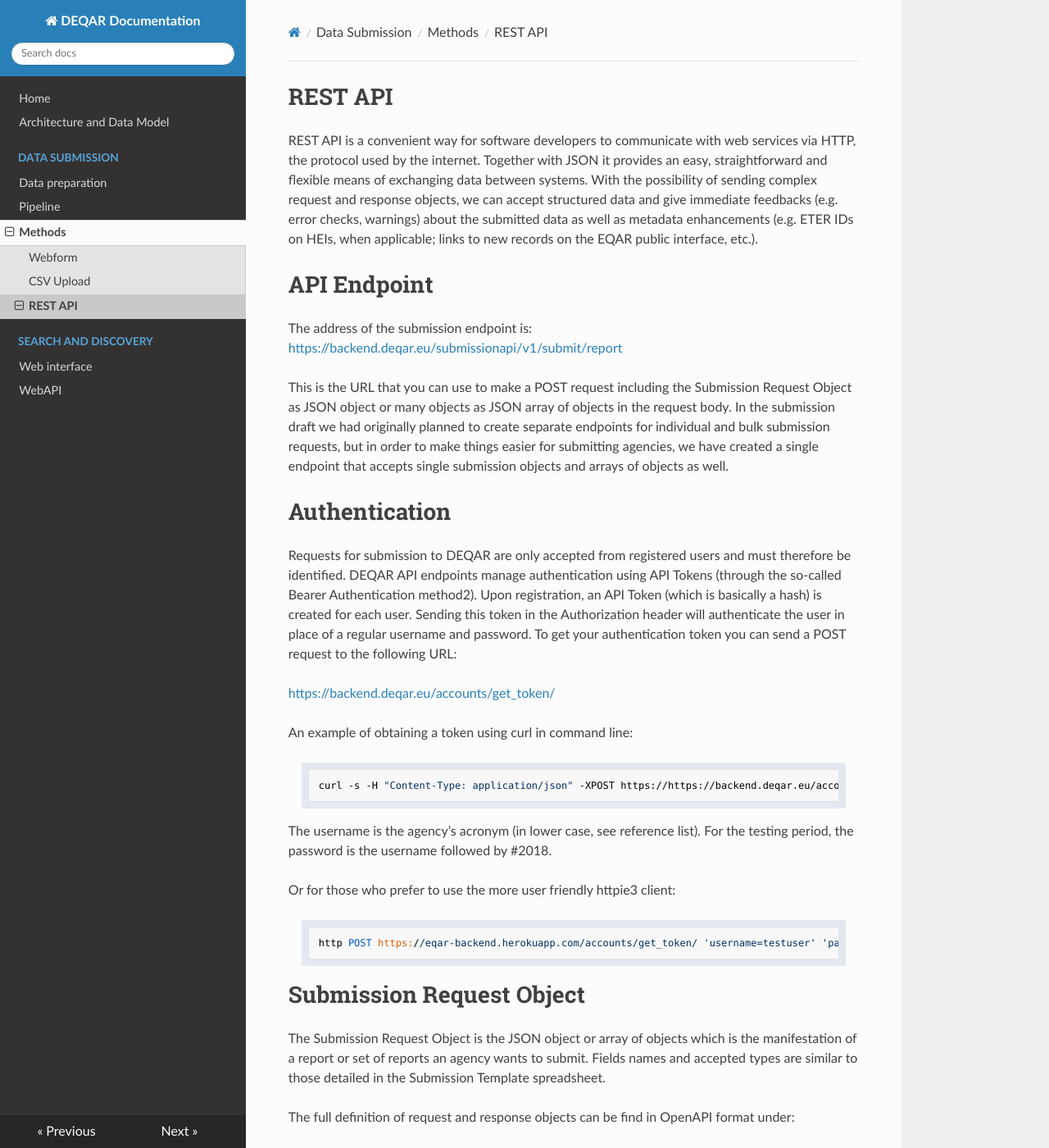
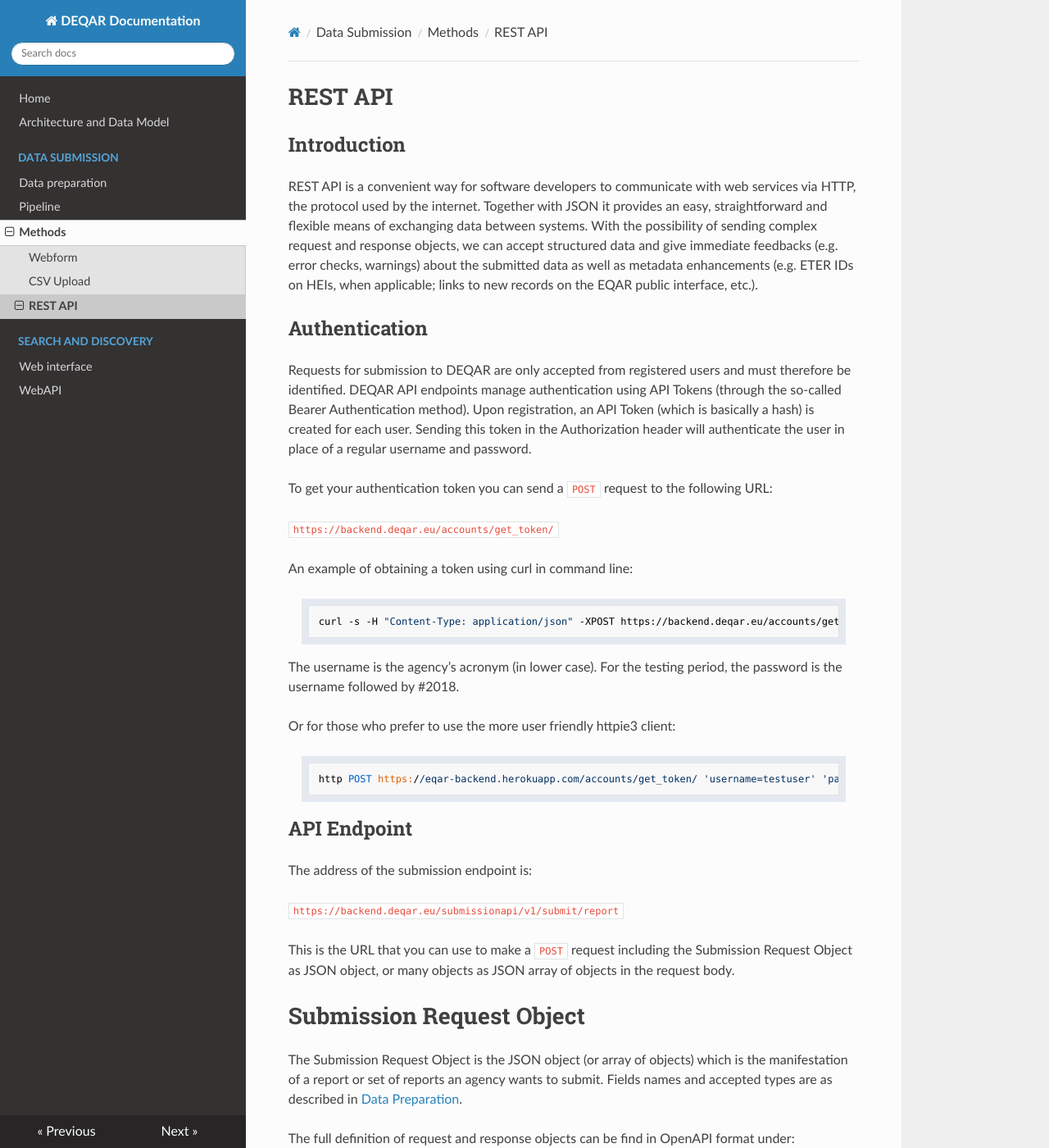
Before and after one commit to EQAR/deqar-docs, an MkDocs documentation site: the page built from docs/submission_api.md, in a window 1280 px wide and 1400 px high. Shown: the whole window at 82% size. Built offline with MkDocs 1.6.1, drawn with Linux system fonts in a browser that asks for light colours; nearby versions of some CDN libraries; old or Windows-style settings are respelled for this version of MkDocs; some of the changed text lies outside the part shown.

Commit message:
small edits

````diff
--- a/docs/submission_api.md
+++ b/docs/submission_api.md
@@ -1,3 +1,5 @@
+## Introduction
+
 REST API is a convenient way for software developers to communicate with web
 services via HTTP, the protocol used by the internet. Together with JSON it
 provides an easy, straightforward and flexible means of exchanging data between
@@ -7,38 +9,26 @@
 IDs on HEIs, when applicable; links to new records on the EQAR public interface,
 etc.).
 
-# API Endpoint
-
-The address of the submission endpoint is:
-[https://backend.deqar.eu/submissionapi/v1/submit/report](https://backend.deqar.eu/submissionapi/v1/submit/report)
-
-This is the URL that you can use to make a POST request including the Submission
-Request Object as JSON object or many objects as JSON array of objects in the
-request body. In the submission draft we had originally planned to create
-separate endpoints for individual and bulk submission requests, but in order to
-make things easier for submitting agencies, we have created a single endpoint
-that accepts single submission objects and arrays of objects as well.
-
-# Authentication
+## Authentication
 
 Requests for submission to DEQAR are only accepted from registered users and
 must therefore be identified. DEQAR API endpoints manage authentication using
-API Tokens (through the so-called Bearer Authentication method2). Upon
+API Tokens (through the so-called Bearer Authentication method). Upon
 registration, an API Token (which is basically a hash) is created for each user.
 Sending this token in the Authorization header will authenticate the user in
-place of a regular username and password. To get your authentication token you
-can send a POST request to the following URL:
+place of a regular username and password.
 
-[https://backend.deqar.eu/accounts/get_token/](https://backend.deqar.eu/accounts/get_token/)
+To get your authentication token you can send a `POST` request to the following URL:
+
+`https://backend.deqar.eu/accounts/get_token/`
 
 An example of obtaining a token using curl in command line:
 
 ```
-curl -s -H "Content-Type: application/json" -XPOST https://https://backend.deqar.eu/accounts/get_token/ --data '{"username":"testuser","password":"testpassword"}'
+curl -s -H "Content-Type: application/json" -XPOST https://backend.deqar.eu/accounts/get_token/ --data '{"username":"testuser","password":"testpassword"}'
 ```
 
-The username is the agency’s acronym (in lower case, see reference list).
-For the testing period, the password is the username followed by #2018.
+The username is the agency’s acronym (in lower case). For the testing period, the password is the username followed by #2018.
 
 Or for those who prefer to use the more user friendly httpie3 client:
 
@@ -46,12 +36,21 @@
 http POST https://eqar-backend.herokuapp.com/accounts/get_token/ 'username=testuser' 'password=testpassword'
 ```
 
+## API Endpoint
+
+The address of the submission endpoint is:
+
+`https://backend.deqar.eu/submissionapi/v1/submit/report`
+
+This is the URL that you can use to make a `POST` request including the Submission
+Request Object as JSON object, or many objects as JSON array of objects in the
+request body.
+
 # Submission Request Object
 
-The Submission Request Object is the JSON object or array of objects which is
+The Submission Request Object is the JSON object (or array of objects) which is
 the manifestation of a report or set of reports an agency wants to submit.
-Fields names and accepted types are similar to those detailed in the Submission
-Template spreadsheet.
+Fields names and accepted types are as described in [Data Preparation](submission_object_fields.md).
 
 The full definition of request and response objects can be find in OpenAPI format under:
 
@@ -61,17 +60,17 @@
 
 Files (PDF versions of reports) can be submitted in two separate ways:
 
- - The submitted URLs will be harvested asynchronously upon successful submission.
- - Files can be submitted directly to a dedicated endpoint as part of a PUT request:
+ - URLs submitted with a Submission Request Object will be harvested asynchronously upon successful submission.
+ - Files can be submitted directly to a dedicated endpoint as part of a `PUT` request:
    `https://backend.deqar.eu/submissionapi/v1/submit/reportfile/<report_file_id>/<filename>`
 
    `report_file_id`: The id number of the Report File object available in the
 response after successful submission. The `report_file_id` is contained in the response object of the successful report submission.
    `filename`: The name of the file that you will submit in this request.
 
-# JSON Submission Request Object Examples
+# Examples
 
-The examples below show how a Submission Request Object might look for different types of reports:
+The examples below show how a JSON Submission Request Object might look for different types of reports:
 
 - [Institutional report](https://raw.githubusercontent.com/EQAR/eqar_backend/master/submissionapi/examples/institutional.json)
 - [Programme report](https://raw.githubusercontent.com/EQAR/eqar_backend/master/submissionapi/examples/programme.json)
````
